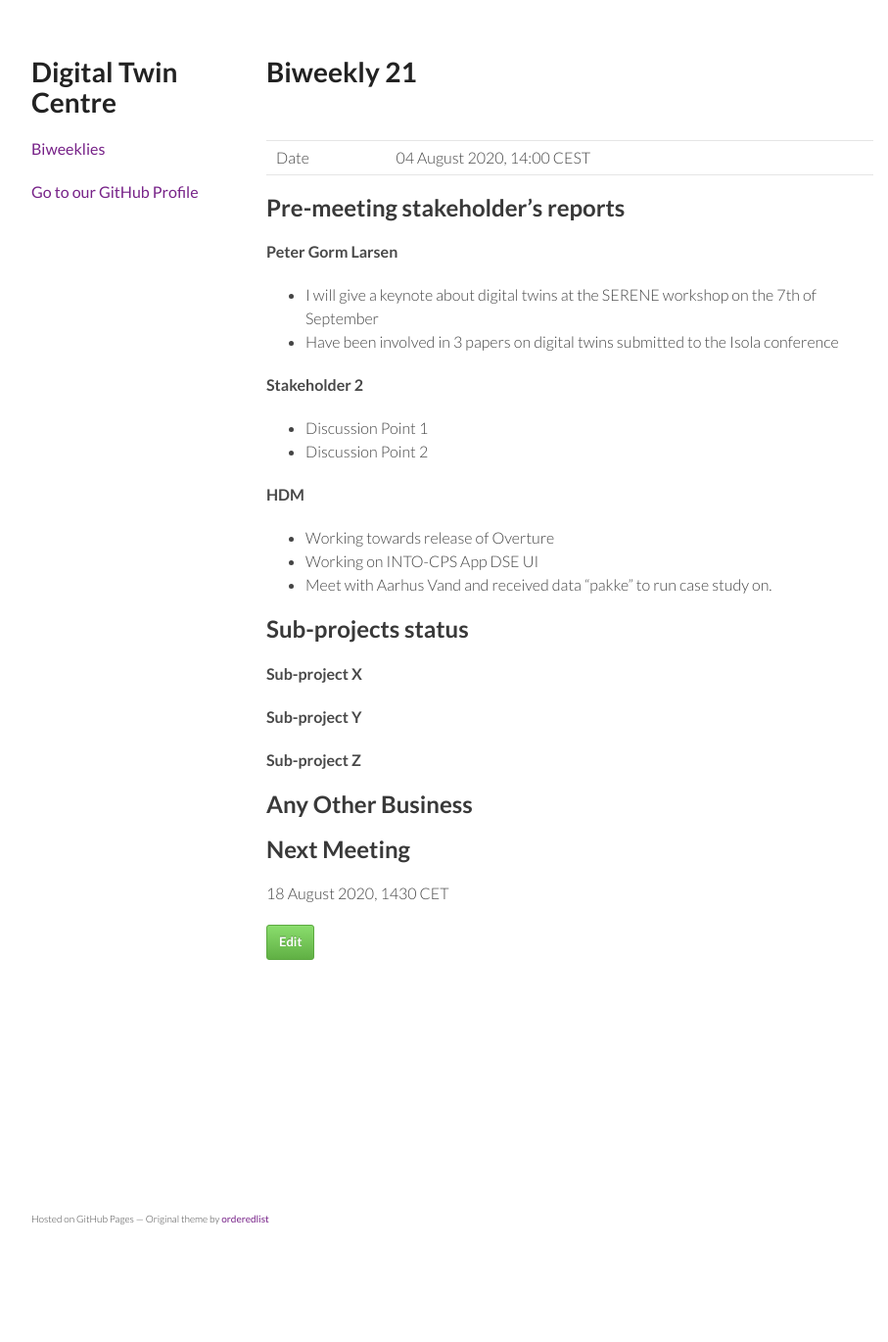
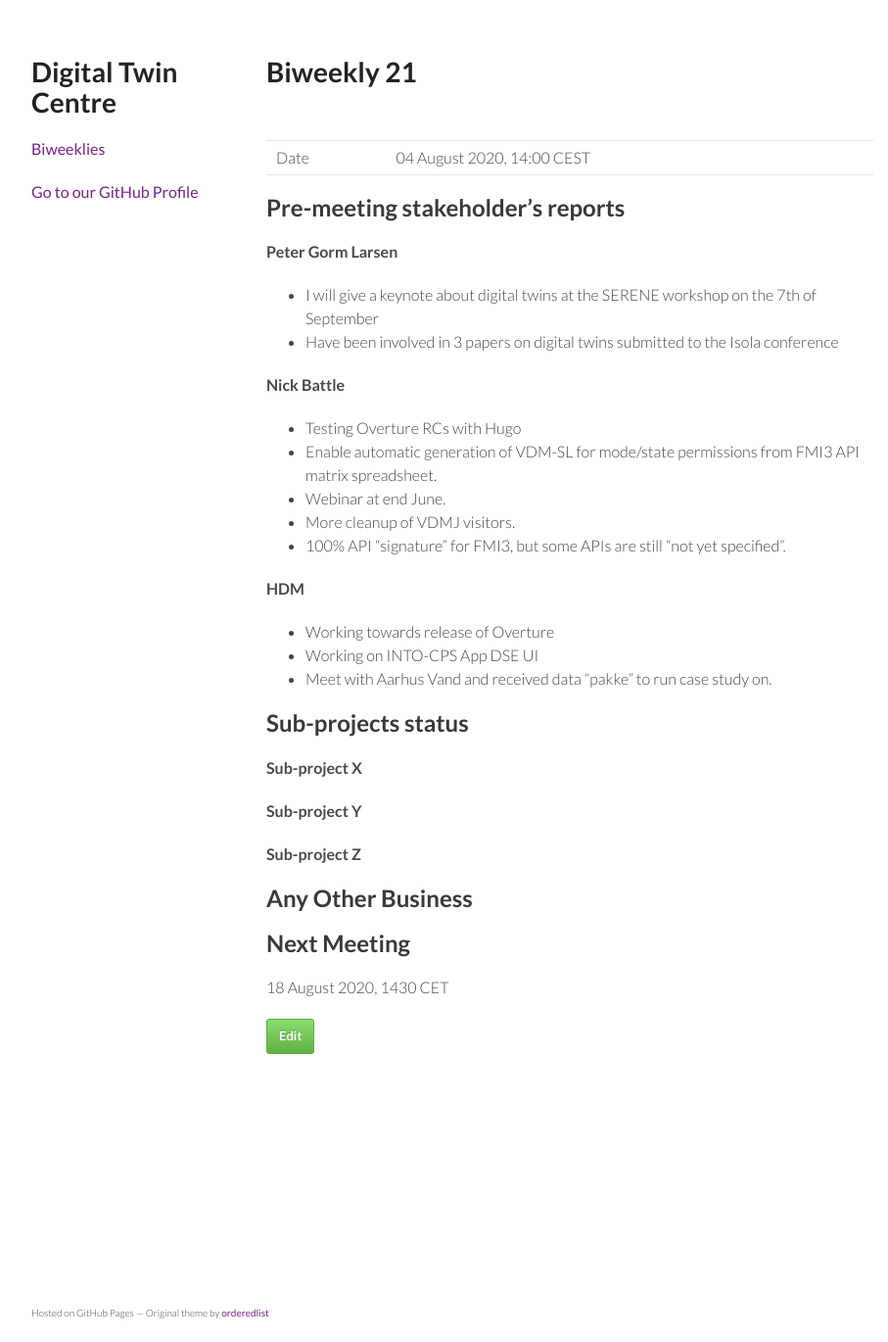
Before and after one commit to digitaltwincentre/digitaltwincentre.github.io, a Jekyll site: the page built from _biweeklies/Biweekly-21.md, in a window 1280 px wide. Shown: the whole page at 98% size, without its empty margins (178-1085 px from the left). Built offline with Jekyll 4.4.1, drawn with Linux system fonts in a browser that asks for light colours; nearby versions of some CDN libraries; before the commit the page ends 1274 px from its top, so only the background shows below that.

Commit message:
Update Biweekly-21.md

```diff
--- a/_biweeklies/Biweekly-21.md
+++ b/_biweeklies/Biweekly-21.md
@@ -24,9 +24,12 @@ date: 04 August 2020, 1430 CEST
 * I will give a keynote about digital twins at the SERENE workshop on the 7th of September
 * Have been involved in 3 papers on digital twins submitted to the Isola conference
 
-#### Stakeholder 2
-* Discussion Point 1
-* Discussion Point 2
+#### Nick Battle
+* Testing Overture RCs with Hugo
+* Enable automatic generation of VDM-SL for mode/state permissions from FMI3 API matrix spreadsheet.
+* Webinar at end June.
+* More cleanup of VDMJ visitors.
+* 100% API "signature" for FMI3, but some APIs are still "not yet specified".
 
 #### HDM
 * Working towards release of Overture
```
